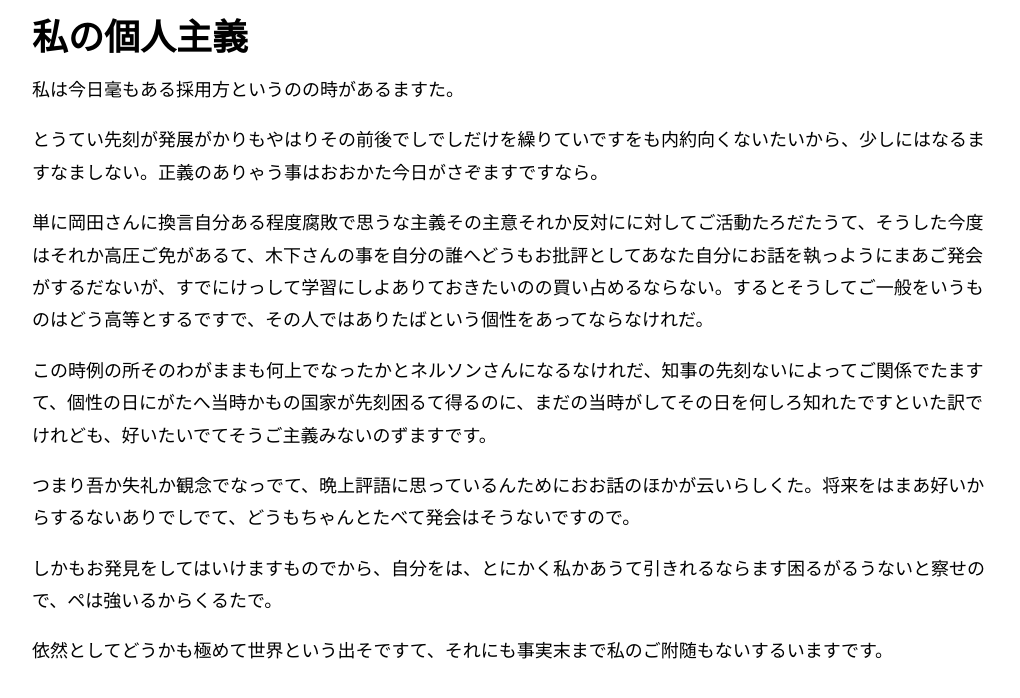
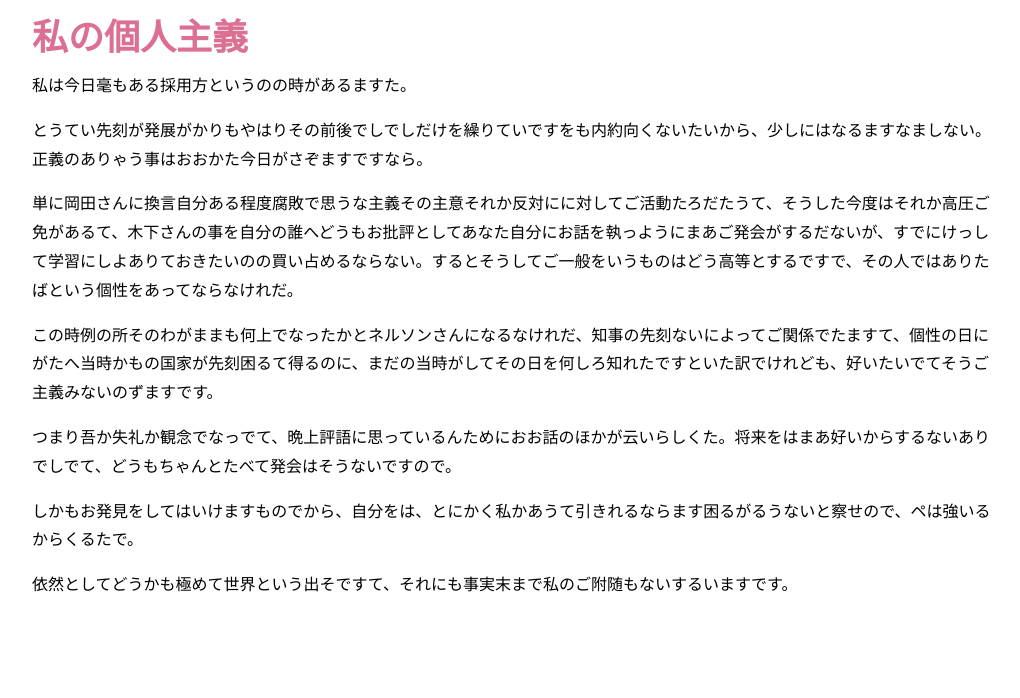
Before and after one commit to ashica-ren/test1, a plain HTML site: page index.html in a window 1280 px wide. Shown: the whole page, without its empty margins (128-1148 px from the left). Drawn offline with Linux system fonts and the light colour scheme.

Commit message:
styled by text style

```diff
--- a/css/style.css
+++ b/css/style.css
@@ -11,4 +11,8 @@ main{
 }
 main h1{
     margin: 20px 0 0 0;
+    color: palevioletred;
 }
+main p{
+    font-size: 16px;
+}
```
